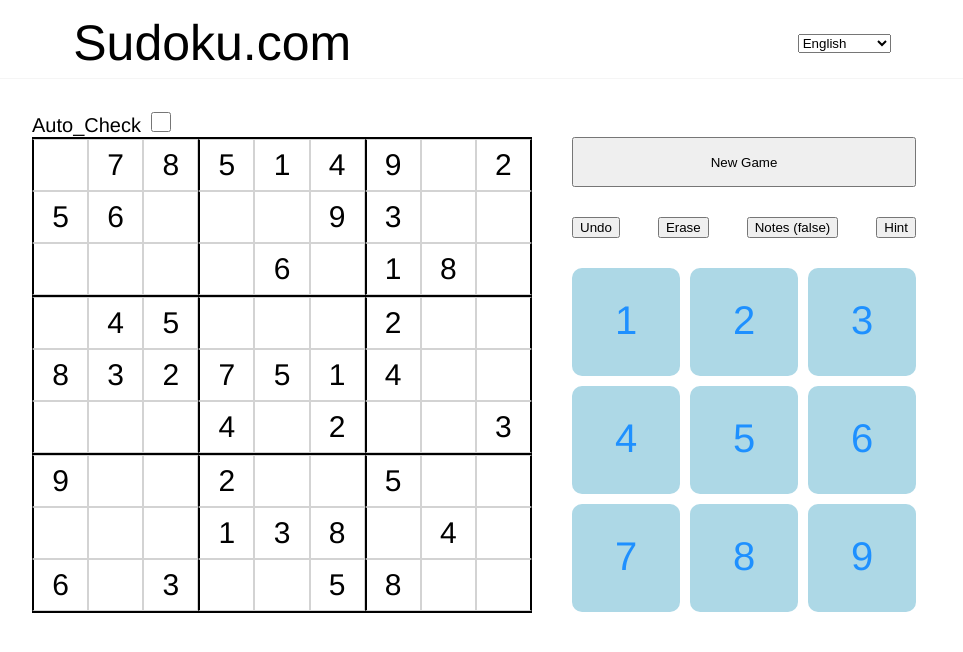
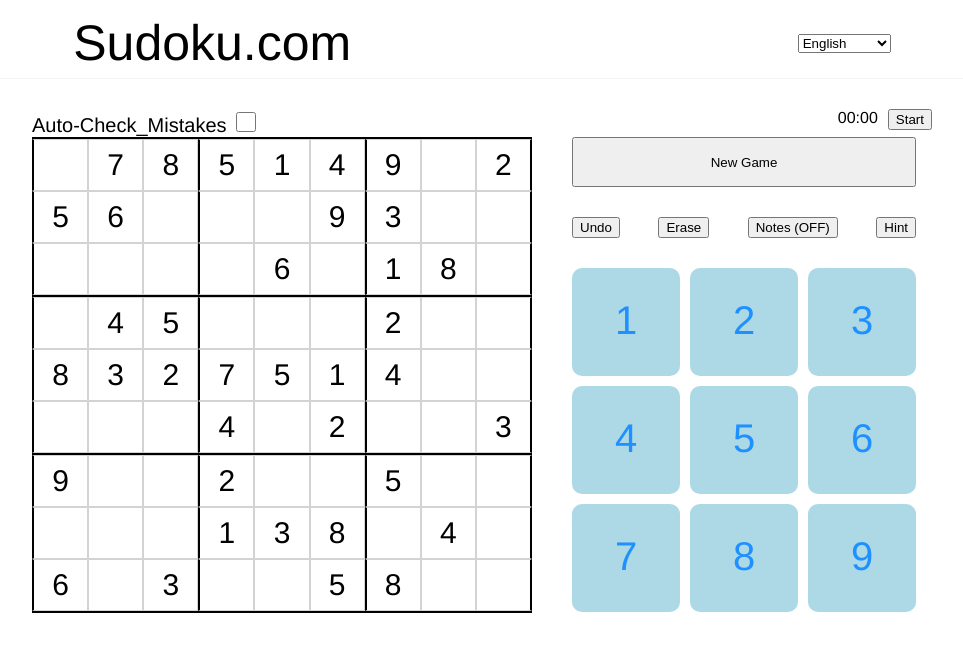
Before and after one commit to minh360/sodoku, a Vue app: page / in a window 1280 px wide. Shown: the top 652 px of the page, without its empty margins (158-1121 px from the left). Built offline with nearby package versions, Linux system fonts and the light colour scheme.

Commit message:
Add dayjs, i18n, time Fix funtion challenges.js

```diff
--- a/package.json
+++ b/package.json
@@ -9,6 +9,7 @@
   },
   "dependencies": {
     "core-js": "^3.8.3",
+    "dayjs": "^1.11.3",
     "vue": "^3.2.13",
     "vue-i18n": "^9.1.10"
   },
--- a/src/components/ButtonControlPanel.vue
+++ b/src/components/ButtonControlPanel.vue
@@ -8,10 +8,10 @@
 
 <template>
   <div class="control">
-    <button @click="emits('undo')">Undo</button>
-    <button @click="emits('erase')">Erase</button>
-    <button @click="emits('note')">Notes ({{status_note}})</button>
-    <button @click="emits('hint')">Hint</button>
+    <button @click="emits('undo')">{{$t('undo')}}</button>
+    <button @click="emits('erase')">{{$t('erase')}}</button>
+    <button @click="emits('note')">{{$t('notes')}} ({{$t(String(status_note))}})</button>
+    <button @click="emits('hint')">{{$t('hint')}}</button>
   </div>
 </template>
 
--- /dev/null
+++ b/src/components/ClockPanel.vue
@@ -0,0 +1,82 @@
+<script setup>
+import {computed, ref, defineProps, watch} from "vue";
+const props = defineProps({
+  begin: Boolean,
+  done: Boolean
+})
+import dayjs from "dayjs";
+let setInter
+const STATUSES = {
+  START: 0,
+  PAUSE: 2,
+}
+const status_begin = computed(()=>{
+  return props.begin
+})
+const status = ref(STATUSES.START)
+const lastTotalMilli = ref(0)
+const newTotalMilli = ref(0)
+const totalMilli = computed(()=>{
+  return lastTotalMilli.value + newTotalMilli.value
+})
+const minutes = computed(() => {
+  return Math.floor(totalMilli.value / 1000 / 60 % 60)
+})
+const seconds = computed(() => {
+  return Math.floor(totalMilli.value / 1000 % 60)
+})
+const formatTime = (time) =>{
+  if (time <= 9 )
+    return '0'+ time
+  else
+    return time
+}
+const begin_clock = ()=>{
+  let timeBegin = new Date()
+  lastTotalMilli.value = totalMilli.value
+  setInter = setInterval(() => {
+    if(props.done){
+      stop_clock()
+    }
+    newTotalMilli.value = dayjs(new Date()).diff(timeBegin)
+  }, 0)
+}
+const stop_clock = () => {
+  clearInterval(setInter)
+  status.value = STATUSES.PAUSE
+}
+const reset_time = () => {
+  stop_clock()
+  newTotalMilli.value = 0
+  lastTotalMilli.value = 0
+  status.value = STATUSES.START
+}
+watch(status_begin,()=>{
+  if(props.begin){
+    begin_clock()
+  }
+  else{
+    reset_time()
+  }
+})
+</script>
+
+<template>
+  <div class="clock_wrapper">
+    <div class="clock">
+      {{formatTime(minutes)}}:{{formatTime(seconds)}}
+    </div>
+    <div>
+      <button v-if="status === STATUSES.START" @click="begin_clock">{{$t('start')}}</button>
+      <button v-if="status === STATUSES.PAUSE" @click="stop_clock">{{$t('pause')}}</button>
+    </div>
+  </div>
+</template>
+
+<style lang="scss" scoped>
+.clock_wrapper{
+  display: flex;
+  flex-direction: row;
+  gap: 10px
+}
+</style>
--- a/src/components/GameControlPanel.vue
+++ b/src/components/GameControlPanel.vue
@@ -6,7 +6,7 @@
 
 <template>
   <div class="game_control_wrapper">
-    <button style="width: 100%;height: 50px" @click="emits('new_game')">New Game</button>
+    <button style="width: 100%;height: 50px" @click="emits('new_game')">{{$t('new_game')}}</button>
     <slot />
     <div class="number_wrapper">
       <p v-for="number in 9" :key="number" @click="emits('set_number',number)">{{number}}</p>
--- a/src/components/SudokuHome.vue
+++ b/src/components/SudokuHome.vue
@@ -5,11 +5,19 @@
 import GamePanel from "@/components/GamePanel";
 import GameControlPanel from "@/components/GameControlPanel";
 import ButtonControlPanel from "@/components/ButtonControlPanel";
+import ClockPanel from "@/components/ClockPanel";
 const list_challenge = [challenge_1,challenge_2,challenge_3]
 const list_answer_challenge = [answer_challenge_1,answer_challenge_2,answer_challenge_3]
 let level = 0
-let answer_challenge
-// const log_history = ref([])
+const done = ref(false)
+let answer_challenge = []
+const STATES_CHANGE = {
+  CHANGE_NOTE : 0,
+  CHANGE_NUMBER : 1,
+  BOTH: 2
+}
+const status = ref(false)
+const log_history = ref([])
 const challenge = ref([])
 const status_note = ref(false)
 const auto_check_mistakes = ref(false)
@@ -23,18 +31,59 @@
 const col = computed(()=>{
   return cell_selected.value.col
 })
-const new_game = ()=>{
+const new_game = () => {
   if(level === 3){
     level = 0
   }
   challenge.value = list_challenge[level]
   answer_challenge = list_answer_challenge[level]
   level += 1
+  cell_selected.value = {}
+  log_history.value = []
+  status.value = false
 }
 const undo = ()=>{
-
+  if (log_history.value.length !== 0){
+    let cell_changed = log_history.value[0]
+    if (cell_changed.status === STATES_CHANGE.BOTH){
+      if(cell_changed.first_change === STATES_CHANGE.CHANGE_NUMBER){
+        undo_note([],cell_changed.row,cell_changed.col)
+        undo_number(cell_changed.old_value_num,cell_changed.row,cell_changed.col)
+      }
+      else{
+        undo_number(0,cell_changed.row,cell_changed.col)
+        undo_note(cell_changed.old_value_note,cell_changed.row,cell_changed.col)
+      }
+    }
+    if(cell_changed.status === STATES_CHANGE.CHANGE_NUMBER){
+      undo_number(cell_changed.old_value,cell_changed.row,cell_changed.col)
+    }
+    if(cell_changed.status === STATES_CHANGE.CHANGE_NOTE){
+      undo_note(cell_changed.old_value,cell_changed.row,cell_changed.col)
+    }
+    log_history.value.shift()
+    if(log_history.value[0].first_change === STATES_CHANGE.CHANGE_NUMBER){
+      undo_note([], log_history.value[0].row, log_history.value[0].col)
+      undo_number(log_history.value[0].old_value_num, log_history.value[0].row, log_history.value[0].col)
+      log_history.value.shift()
+    }
+  }
+}
+const undo_number = (number,row,col) =>{
+  update_cell_selected({...challenge.value[row][col],row: row,col: col})
+  challenge.value[row][col].note = []
+  challenge.value[row][col].num = number
+}
+const undo_note = (note,row,col) =>{
+  update_cell_selected({...challenge.value[row][col],row: row,col: col})
+  challenge.value[row][col].num = 0
+  challenge.value[row][col].note = note
 }
 const erase = ()=>{
+  if(cell.value.num !== 0)
+    log_history.value.unshift({status: STATES_CHANGE.CHANGE_NUMBER,row: row.value,col: col.value,old_value: cell.value.num})
+  else
+    log_history.value.unshift({status: STATES_CHANGE.CHANGE_NOTE,row: row.value,col: col.value,old_value: [cell.value.note]})
   cell.value.num = 0
   cell.value.note = []
 }
@@ -46,36 +95,51 @@
   cell.value.read_only = true
   cell.value.active = false
   cell_selected.value = {}
+  check_done()
 }
 const set_number = number =>{
   if (cell_selected.value && !cell.value.read_only){
     if(!status_note.value){
+      if(cell.value.note.length !== 0){
+        log_history.value.unshift({status: STATES_CHANGE.BOTH,first_change: STATES_CHANGE.CHANGE_NOTE,row: row.value,col: col.value,old_value_note: cell.value.note})
+        cell.value.note = []
+      }
+      else
+        log_history.value.unshift({status: STATES_CHANGE.CHANGE_NUMBER,row: row.value,col: col.value,old_value: cell.value.num})
       if (cell.value.num === number){
         cell.value.num = 0
       }
       else {
         cell.value.num = number
-        cell.value.note = []
       }
       cell.value.error = cell.value.num !== answer_challenge[row.value][col.value].num;
+      check_done()
     }
     else {
-      cell.value.num = 0
+      let notes = cell.value.note
+      if(cell.value.num !== 0){
+        log_history.value.unshift({status: STATES_CHANGE.BOTH,first_change: STATES_CHANGE.CHANGE_NUMBER,row: row.value,col: col.value,old_value_num: cell.value.num})
+        cell.value.num = 0
+      }
       let same = false
       cell.value.note.map(number_note => {
         if(number_note === number){
+          log_history.value.unshift({status: STATES_CHANGE.CHANGE_NOTE,row: row.value,col: col.value,old_value: notes})
           cell.value.note = cell.value.note.filter(number_delete => number_delete !== number)
           same = true
         }
       })
       if (!same){
         cell.value.note.push(number)
+        notes = notes.filter(number_delete => number_delete !== number)
+        log_history.value.unshift({status: STATES_CHANGE.CHANGE_NOTE,row: row.value,col: col.value,old_value: notes})
       }
     }
   }
 }
 const update_cell_selected = obj =>{
   if(!obj.read_only){
+    status.value = true
     cell_selected.value = obj
     challenge.value.map(row => {
       row.map(column => {
@@ -83,6 +147,19 @@
       })
     })
     cell.value.active = true
+  }
+}
+const check_done = ()=>{
+  let same = true
+  for(let row = 0;row <answer_challenge.length;row++){
+    for (let col = 0;col <answer_challenge[row].length;col++){
+      if(challenge.value[row][col].num !== answer_challenge[row][col].num){
+        same = false
+      }
+    }
+  }
+  if(same){
+    done.value = true
   }
 }
 onMounted(()=>{
@@ -94,12 +171,15 @@
   <header-panel />
   <div class="content">
     <div class="sudoku-wrapper">
-      <div style="font-size: 20px">
-        Auto_Check  <input type="checkbox" v-model="auto_check_mistakes" style="width: 20px;height: 20px">
+      <div style="display:flex;flex-direction: row;justify-content: space-between">
+        <div style="font-size: 20px">
+          {{$t('auto_check_mistakes')}} <input type="checkbox" v-model="auto_check_mistakes" style="width: 20px;height: 20px">
+        </div>
+        <clock-panel :begin="status" />
       </div>
       <div class="game-wrapper">
-        <game-panel :challenge="challenge" :answer_challenge="answer_challenge_3" style="width: 500px;" :cell_selected="cell_selected"
-                  @update_cell_selected="update_cell_selected" :auto_check_mistakes="auto_check_mistakes"/>
+        <game-panel :challenge="challenge" :answer_challenge="answer_challenge" style="width: 500px;" :cell_selected="cell_selected"
+                  @update_cell_selected="update_cell_selected" :auto_check_mistakes="auto_check_mistakes" :done="done"/>
         <game-control-panel @set_number="set_number" @new_game="new_game">
           <button-control-panel @undo="undo" @erase="erase" @note="note" @hint="hint" :status_note="status_note"/>
         </game-control-panel>
--- a/src/components/challenges.js
+++ b/src/components/challenges.js
@@ -1,4 +1,4 @@
-function make_challenge_answer (list_read_only){
+function make_challenge (list_read_only){
     let list_challenge = []
     for( let row = 0; row < 9; row++){
         list_challenge.push([])
@@ -17,7 +17,17 @@
     }
     return list_challenge
 }
-
+function make_answer (list_challenge,list_answer){
+    let challenge =  make_challenge(read_only_1)
+    for (let element = 0; element < list_answer.length; element++){
+        const row_list = list_answer[element].row
+        for (let child_element = 0; child_element < list_answer[element].value.length; child_element++){
+            const col_list = list_answer[element].value[child_element].column
+            challenge[row_list][col_list].num = list_answer[element].value[child_element].num
+        }
+    }
+    return challenge
+}
 const read_only_1 = [
     {row: 0,value:[{column: 1,num: 7},{column: 2,num: 8},{column: 3,num: 5},{column: 4,num: 1},{column: 5,num: 4},{column: 6,num: 9},{column: 8,num: 2}]},
     {row: 1,value:[{column: 0,num: 5},{column: 1,num: 6},{column: 5,num: 9},{column: 6,num: 3}]},
@@ -84,9 +94,9 @@
     {row: 7,value:[{column: 0,num: 7},{column: 2,num: 3},{column: 3,num: 4},{column: 4,num: 2},{column: 7,num: 8},{column: 8,num: 5}]},
     {row: 8,value:[{column: 0,num: 9},{column: 4,num: 6},{column: 5,num: 1},{column: 6,num: 3}]}
 ]
-export const answer_challenge_1 = make_challenge_answer(answer_1)
-export const answer_challenge_2 = make_challenge_answer(answer_2)
-export const answer_challenge_3 = make_challenge_answer(answer_3)
-export const challenge_1 = make_challenge_answer(read_only_1)
-export const challenge_2 = make_challenge_answer(read_only_2)
-export const challenge_3 = make_challenge_answer(read_only_3)
+export const challenge_1 = make_challenge(read_only_1)
+export const challenge_2 = make_challenge(read_only_2)
+export const challenge_3 = make_challenge(read_only_3)
+export const answer_challenge_1 = make_answer(challenge_1,answer_1)
+export const answer_challenge_2 = make_answer(challenge_2,answer_2)
+export const answer_challenge_3 = make_answer(challenge_3,answer_3)
--- a/src/i18n/en.js
+++ b/src/i18n/en.js
@@ -1,4 +1,14 @@
 module.exports = {
     en: {
+        auto_check_mistakes: 'Auto-Check_Mistakes',
+        new_game: 'New Game',
+        undo: 'Undo',
+        erase: 'Erase',
+        notes: 'Notes',
+        hint: 'Hint',
+        false: 'OFF',
+        true: 'ON',
+        start: 'Start',
+        pause: 'Pause'
     }
 }
```
Also changed, not shown: src/components/GamePanel.vue (+14 -9 lines), src/i18n/vi.js (+10 -0 lines), 1 other file (tests, documents, lock files or other folders).
